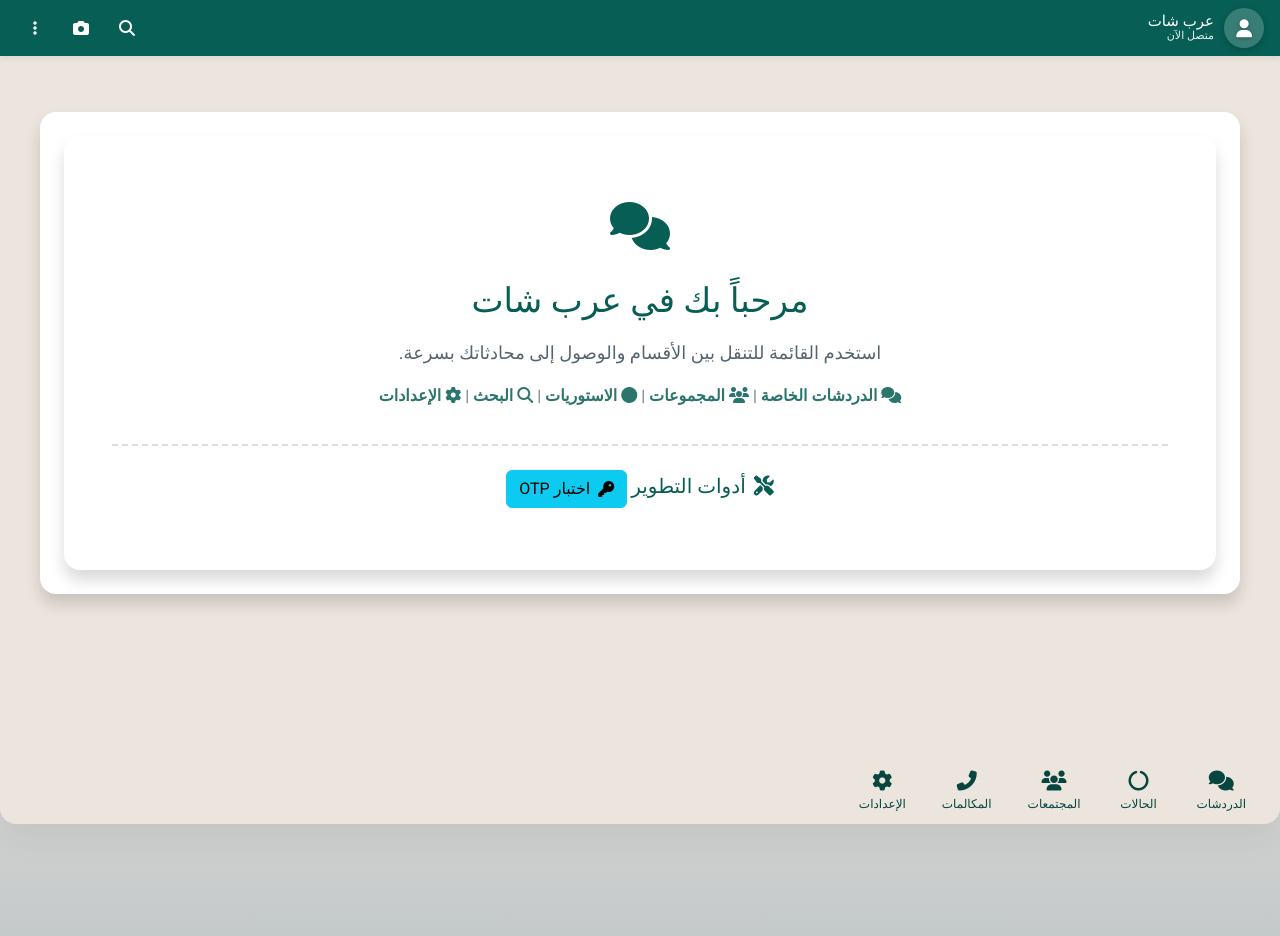
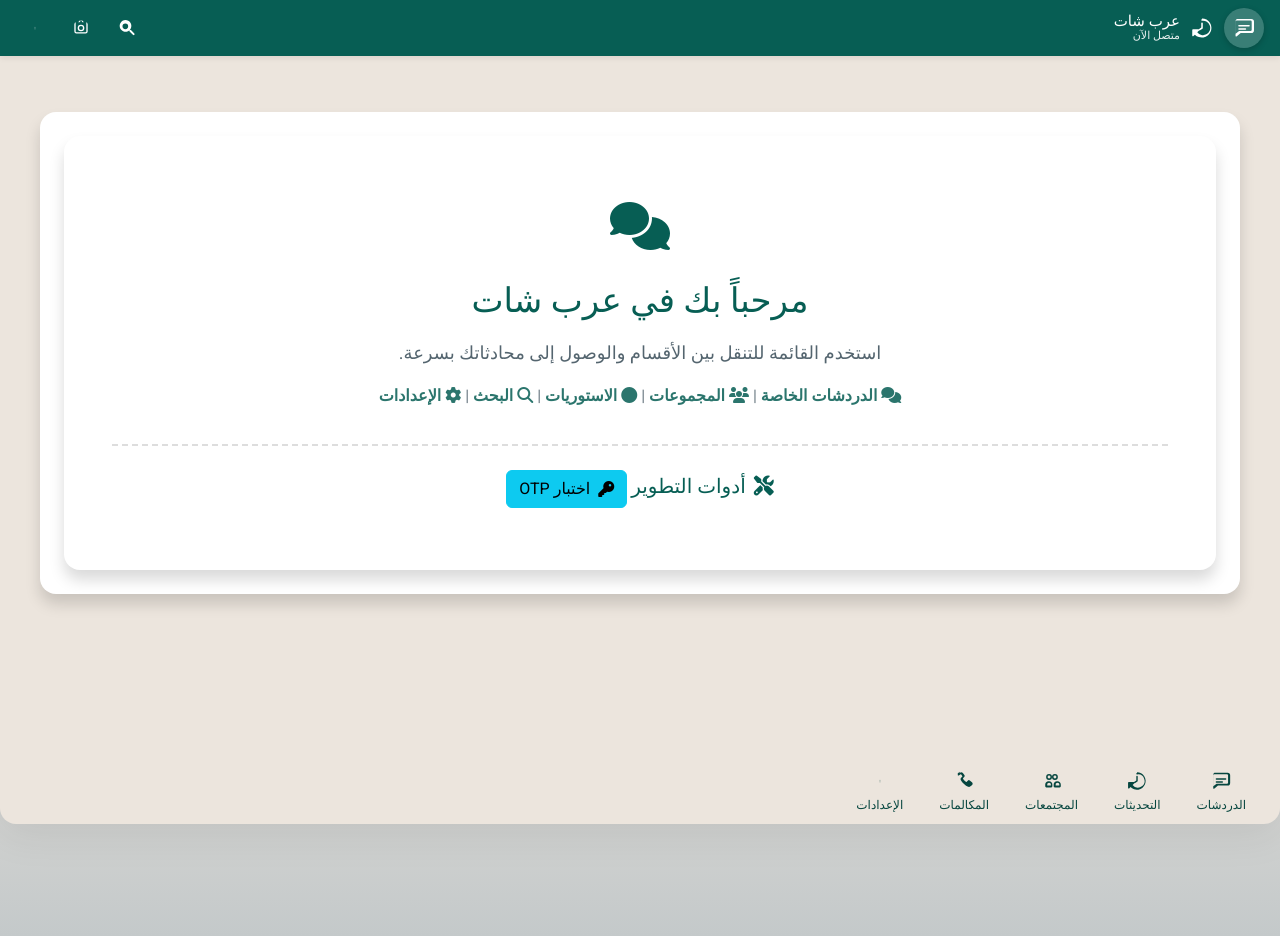
Before and after one commit to aldubahi380-cpu/Arab_Chat, a Django app: page /dashboard/ in a window 1280 px wide. Run offline with Django 5.2, Linux system fonts and the light colour scheme; the visitor is signed in with stand-in values (Sample User, id 1); data comes from the database, SQL or seed files in the repository; data that the repository does not hold is empty; parts of the project's set-up code (start-up, migrations or seed data) failed here and were passed over; some libraries are stand-ins or nearby versions.

Commit message:
feat: توحيد أيقونات واجهة عرب شات مع نمط واتساب

```diff
--- a/static/css/layout/app_shell.css
+++ b/static/css/layout/app_shell.css
@@ -81,11 +81,32 @@ body.app-shell-body {
     box-shadow: 0 2px 6px rgba(0,0,0,0.2);
 }
 
-.app-bar__avatar--placeholder i {
-    filter: drop-shadow(0 1px 2px rgba(0,0,0,0.3));
+.app-bar__avatar--placeholder {
+    background: rgba(255,255,255,0.2);
+    display: inline-flex;
+    align-items: center;
+    justify-content: center;
 }
 
 .app-bar__brand {
+    display: flex;
+    align-items: center;
+    gap: 10px;
+    min-width: 0;
+}
+
+.app-bar__brand-logo {
+    display: inline-flex;
+    align-items: center;
+    justify-content: center;
+}
+
+.app-bar__brand-icon {
+    width: 24px;
+    height: 24px;
+}
+
+.app-bar__brand-text {
     display: flex;
     flex-direction: column;
     line-height: 1.15;
@@ -108,6 +129,65 @@ body.app-shell-body {
     display: flex;
     align-items: center;
     gap: 8px;
+}
+
+.app-icon {
+    display: inline-flex;
+    width: 20px;
+    height: 20px;
+    background-color: currentColor;
+    mask-repeat: no-repeat;
+    mask-position: center;
+    mask-size: contain;
+    -webkit-mask-repeat: no-repeat;
+    -webkit-mask-position: center;
+    -webkit-mask-size: contain;
+}
+
+.app-icon--search {
+    mask-image: url('../../icons/wa/search.svg');
+    -webkit-mask-image: url('../../icons/wa/search.svg');
+}
+
+.app-icon--camera {
+    mask-image: url('../../icons/wa/camera.svg');
+    -webkit-mask-image: url('../../icons/wa/camera.svg');
+}
+
+.app-icon--menu {
+    mask-image: url('../../icons/wa/menu.svg');
+    -webkit-mask-image: url('../../icons/wa/menu.svg');
+}
+
+.app-icon--chats {
+    mask-image: url('../../icons/wa/chats.svg');
+    -webkit-mask-image: url('../../icons/wa/chats.svg');
+}
+
+.app-icon--updates {
+    mask-image: url('../../icons/wa/updates.svg');
+    -webkit-mask-image: url('../../icons/wa/updates.svg');
+}
+
+.app-icon--communities {
+    mask-image: url('../../icons/wa/communities.svg');
+    -webkit-mask-image: url('../../icons/wa/communities.svg');
+}
+
+.app-icon--calls {
+    mask-image: url('../../icons/wa/calls.svg');
+    -webkit-mask-image: url('../../icons/wa/calls.svg');
+}
+
+.app-bar__avatar-icon,
+.app-bar__brand-icon {
+    width: 24px;
+    height: 24px;
+}
+
+.nav-menu-icon {
+    width: 22px;
+    height: 22px;
 }
 
 .app-bar__action-button {
@@ -162,14 +242,15 @@ body.app-shell-body {
     transition: background 0.2s ease, color 0.2s ease;
 }
 
-.nav-menu-item i {
-    font-size: 20px;
+.nav-menu-icon {
+    width: 22px;
+    height: 22px;
 }
 
 .nav-menu-item.active,
 .nav-menu-item:hover {
     background: rgba(7, 94, 84, 0.12);
-    color: var(--wa-color-primary-dark, #06463F);
+    color: var(--wa-color-accent, #25D366);
 }
 
 .nav-menu-item .nav-badge {
--- a/templates/base.html
+++ b/templates/base.html
@@ -249,7 +249,7 @@
         (function() {
             if (typeof window.updateStoriesBadge !== 'function') {
                 window.updateStoriesBadge = function(count) {
-                    const badge = document.getElementById('storiesNavBadge');
+                    const badge = document.getElementById('updatesNavBadge') || document.getElementById('storiesNavBadge');
                     if (!badge) {
                         return;
                     }
--- a/templates/includes/app_bar.html
+++ b/templates/includes/app_bar.html
@@ -4,24 +4,31 @@
         {% if user.is_authenticated and user.profile.avatar %}
             <img src="{{ user.profile.avatar.url }}" alt="{{ user.username }}" class="app-bar__avatar" loading="lazy">
         {% else %}
-            <span class="app-bar__avatar app-bar__avatar--placeholder">
-                <i class="fas fa-user"></i>
+            <span class="app-bar__avatar app-bar__avatar--placeholder" aria-hidden="true">
+                <span class="app-bar__avatar-icon app-icon app-icon--chats"></span>
             </span>
         {% endif %}
         <div class="app-bar__brand">
-            <span class="app-bar__brand-title">{% block app_bar_brand %}عرب شات{% endblock %}</span>
-            <span class="app-bar__brand-subtitle">{% block app_bar_subtitle %}متصل الآن{% endblock %}</span>
+            {% block app_bar_logo %}
+            <span class="app-bar__brand-logo" aria-hidden="true">
+                <span class="app-bar__brand-icon app-icon app-icon--updates"></span>
+            </span>
+            {% endblock %}
+            <div class="app-bar__brand-text">
+                <span class="app-bar__brand-title">{% block app_bar_brand %}عرب شات{% endblock %}</span>
+                <span class="app-bar__brand-subtitle">{% block app_bar_subtitle %}متصل الآن{% endblock %}</span>
+            </div>
         </div>
     </div>
     <div class="app-bar__actions">
         <button type="button" class="app-bar__action-button" title="بحث" aria-label="بحث" data-app-action="search">
-            <i class="fas fa-search"></i>
+            <span class="app-bar__action-icon app-icon app-icon--search" aria-hidden="true"></span>
         </button>
         <button type="button" class="app-bar__action-button" title="الكاميرا" aria-label="الكاميرا" data-app-action="camera">
-            <i class="fas fa-camera"></i>
+            <span class="app-bar__action-icon app-icon app-icon--camera" aria-hidden="true"></span>
         </button>
         <button type="button" class="app-bar__action-button" title="القائمة" aria-label="القائمة" data-app-action="menu">
-            <i class="fas fa-ellipsis-v"></i>
+            <span class="app-bar__action-icon app-icon app-icon--menu" aria-hidden="true"></span>
         </button>
         {% block app_bar_extra_actions %}{% endblock %}
     </div>
--- a/templates/includes/tab_bar.html
+++ b/templates/includes/tab_bar.html
@@ -1,23 +1,24 @@
+{% load static %}
 <nav class="main-nav-menu" aria-label="شريط التبويبات السفلي">
     <a href="/chats/" class="nav-menu-item" data-route="chats">
-        <i class="fas fa-comments"></i>
+        <span class="nav-menu-icon app-icon app-icon--chats" aria-hidden="true"></span>
         <span>الدردشات</span>
     </a>
-    <a href="/stories/" class="nav-menu-item" data-route="stories">
-        <i class="fas fa-circle-notch"></i>
-        <span>الحالات</span>
-        <span class="nav-badge" id="storiesNavBadge" hidden></span>
+    <a href="/stories/" class="nav-menu-item" data-route="updates">
+        <span class="nav-menu-icon app-icon app-icon--updates" aria-hidden="true"></span>
+        <span>التحديثات</span>
+        <span class="nav-badge" id="updatesNavBadge" data-nav-badge="updates" hidden></span>
     </a>
-    <a href="/groups/" class="nav-menu-item" data-route="groups">
-        <i class="fas fa-users"></i>
+    <a href="/groups/" class="nav-menu-item" data-route="communities">
+        <span class="nav-menu-icon app-icon app-icon--communities" aria-hidden="true"></span>
         <span>المجتمعات</span>
     </a>
     <a href="/calls/" class="nav-menu-item" data-route="calls">
-        <i class="fas fa-phone-alt"></i>
+        <span class="nav-menu-icon app-icon app-icon--calls" aria-hidden="true"></span>
         <span>المكالمات</span>
     </a>
     <a href="/settings/" class="nav-menu-item" data-route="settings">
-        <i class="fas fa-cog"></i>
+        <span class="nav-menu-icon app-icon app-icon--menu" aria-hidden="true"></span>
         <span>الإعدادات</span>
     </a>
 </nav>
```
Also changed, not shown: static/icons/wa/calls.svg (added), static/icons/wa/camera.svg (added), static/icons/wa/chats.svg (added), static/icons/wa/communities.svg (added), static/icons/wa/menu.svg (added), static/icons/wa/search.svg (added), static/icons/wa/updates.svg (added).
